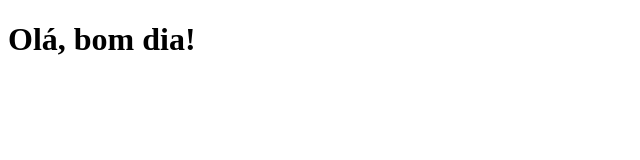
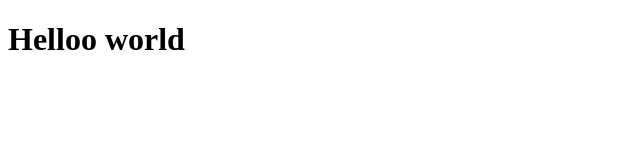
Before and after one commit to daltonvinicius/clone-tabnews, a Next.js app: page / in a window 1280 px wide. Shown: the top 160 px of the page, without its empty margins (0-640 px from the left). Built offline with nearby package versions, Linux system fonts and the light colour scheme.

Commit message:
mudança de conteudo da pagina index

```diff
--- a/pages/index.js
+++ b/pages/index.js
@@ -1,5 +1,5 @@
 function Home() {
-    return <h1>Olá, bom dia!</h1>
+    return <h1>Helloo world</h1>
 }
 
 export default Home;
```
